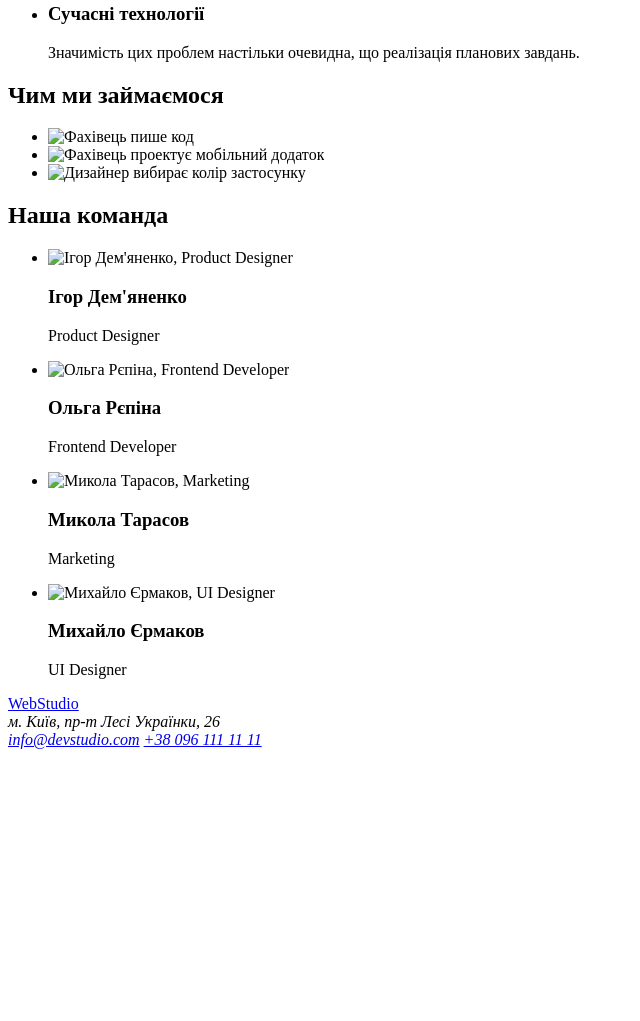
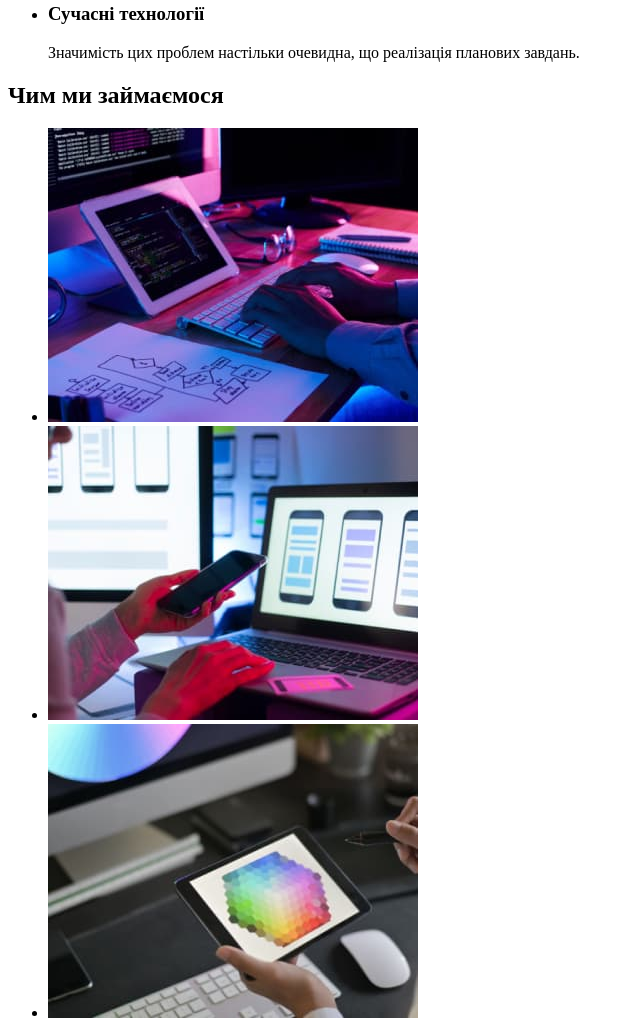
Before and after one commit to Yarklim/goit-markup-hw-01, a plain HTML site: page index.html in a window 1280 px wide. Shown: the part 532-1553 px from the top of the page, without its empty margins (0-640 px from the left). Before the commit the page ends 1289 px from the top, so only its background shows below. Drawn offline with Linux system fonts and the light colour scheme.

Commit message:
Update index.html

```diff
--- a/index.html
+++ b/index.html
@@ -83,13 +83,13 @@
 
 			<ul>
 				<li>
-					<img src="./img/photo/img-1-optim.jpg" alt="Фахівець пише код" width="370" height="294">
+					<img src="./images/photo/img-1-optim.jpg" alt="Фахівець пише код" width="370" height="294">
 				</li>
 				<li>
-					<img src="./img/photo/img-2-optim.jpg" alt="Фахівець проектує мобільний додаток" width="370" height="294">
+					<img src="./images/photo/img-2-optim.jpg" alt="Фахівець проектує мобільний додаток" width="370" height="294">
 				</li>
 				<li>
-					<img src="./img/photo/img-3-optim.jpg" alt="Дизайнер вибирає колір застосунку" width="370" height="294">
+					<img src="./images/photo/img-3-optim.jpg" alt="Дизайнер вибирає колір застосунку" width="370" height="294">
 				</li>
 			</ul>
 
@@ -102,22 +102,22 @@
 
 			<ul>
 				<li>
-					<img src="./img/photo/designer-optim.jpg" alt="Ігор Дем'яненко, Product Designer" width="810" height="780">
+					<img src="./images/photo/designer-optim.jpg" alt="Ігор Дем'яненко, Product Designer" width="810" height="780">
 					<h3>Ігор Дем'яненко</h3>
 					<p lang="en">Product Designer</p>
 				</li>
 				<li>
-					<img src="./img/photo/developer-optim.jpg" alt="Ольга Рєпіна, Frontend Developer" width="810" height="780">
+					<img src="./images/photo/developer-optim.jpg" alt="Ольга Рєпіна, Frontend Developer" width="810" height="780">
 					<h3>Ольга Рєпіна</h3>
 					<p lang="en">Frontend Developer</p>
 				</li>
 				<li>
-					<img src="./img/photo/marketing-optim.jpg" alt="Микола Тарасов, Marketing" width="810" height="780">
+					<img src="./images/photo/marketing-optim.jpg" alt="Микола Тарасов, Marketing" width="810" height="780">
 					<h3>Микола Тарасов</h3>
 					<p lang="en">Marketing</p>
 				</li>
 				<li>
-					<img src="./img/photo/ui-optim.jpg" alt="Михайло Єрмаков, UI Designer" width="810" height="780">
+					<img src="./images/photo/ui-optim.jpg" alt="Михайло Єрмаков, UI Designer" width="810" height="780">
 					<h3>Михайло Єрмаков</h3>
 					<p lang="en">UI Designer</p>
 				</li>
```
